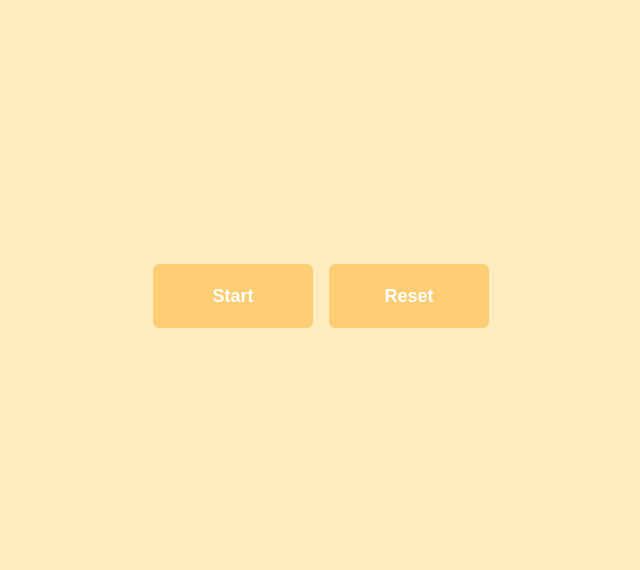
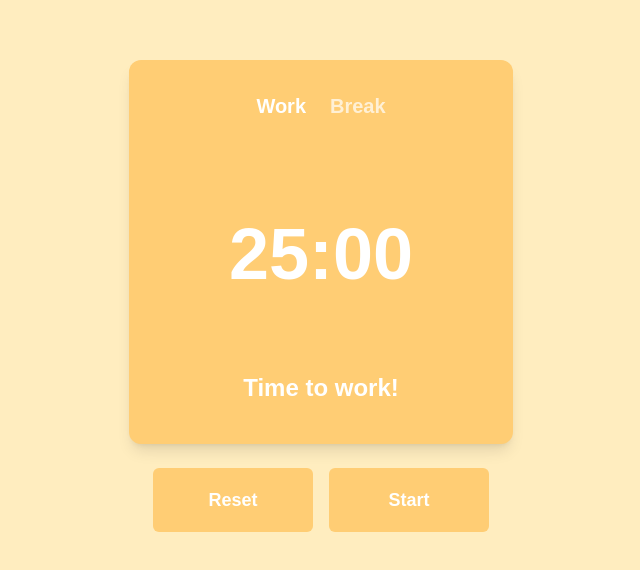
Before and after one commit to jonahjtran/Pomodoro-Timer, a Next.js app in the folder pomodoro-timer/: page / in a window 1280 px wide. Shown: the part 104-674 px from the top of the page, without its empty margins (319-959 px from the left). Built offline with nearby package versions, Linux system fonts and the light colour scheme.

Commit message:
basic timer functionality

```diff
--- a/pomodoro-timer/src/app/page.js
+++ b/pomodoro-timer/src/app/page.js
@@ -1,10 +1,168 @@
+"use client";
 import Image from "next/image";
+import React, { useEffect, useState } from "react";
 
+
+
+/**
+ * Home Component - A Pomodoro Timer application
+ *
+ * This component implements a Pomodoro technique timer with work and break modes.
+ * It allows users to start, pause, and reset the timer.
+ * Work mode is set to 25 minutes by default, and break mode is set to 10 minutes.
+ *
+ * @returns {JSX.Element} The rendered Pomodoro Timer interface
+ *
+ * State:
+ * @property {number} minutes - Current minutes remaining on the timer
+ * @property {number} seconds - Current seconds remaining on the timer
+ * @property {boolean} running - Whether the timer is currently running
+ * @property {string} mode - Current timer mode ("work" or "break")
+ *
+ * Functions:
+ * @function toggleTimer - Toggles the timer between running and paused states
+ * @function resetTimer - Resets the timer to the default time based on the current mode
+ */
+/**
+ * Pomodoro Timer Home Component
+ *
+ * A React component that implements a Pomodoro timer with work and break modes.
+ * The timer defaults to 25 minutes for work mode and 10 minutes for break mode.
+ * Users can start, pause, and reset the timer.
+ *
+ * @component
+ * @returns {JSX.Element} The rendered Pomodoro timer interface with time display and control buttons
+ */
+/**
+ * A Pomodoro Timer application component that helps users manage work and break intervals.
+ *
+ * Features:
+ * - Two modes: work (25 minutes) and break (5 minutes)
+ * - Start/pause functionality for the timer
+ * - Reset functionality to reset the current mode timer
+ * - Automatic timer display formatting (MM:SS)
+ * - Visual indication of the current mode
+ * - Responsive design with a clean user interface
+ *
+ * State:
+ * - minutes: Current minutes remaining in the timer
+ * - seconds: Current seconds remaining in the timer
+ * - running: Boolean indicating if the timer is currently running
+ * - mode: Current mode ("work" or "break")
+ *
+ * The component handles mode switching, timer countdown logic, and provides
+ * a user-friendly interface for the Pomodoro technique of time management.
+ *
+ * @returns {JSX.Element} The rendered Pomodoro Timer component
+ */
 export default function Home() {
+  const [minutes, setMinutes] = useState(25);
+  const [seconds, setSeconds] = useState(0);
+  const [running, setRunning] = useState(false);
+  const [mode, setMode] = useState("work");
+
+  useEffect(() => {
+    let interval = null;
+    if (running) { // start coutdown
+      interval = setInterval(() => { // keeps running function to ensure timing consistency
+        if (mode === "work") { // work mode
+          if (seconds > 0) { // regular second decrement
+            setSeconds(seconds - 1);
+          } else if (minutes > 0) { // end of a minute
+            setMinutes(minutes - 1);
+            setSeconds(59);
+          } else { // timer over
+            setRunning(false);
+            setMinutes(25);
+            setSeconds(0);
+          }
+        } else if (mode === "break") { // break mode
+          if (seconds > 0) { // regular second decrement
+            setSeconds(seconds - 1);
+          } else if (minutes > 0) { // end of a minute
+            setMinutes(minutes - 1);
+            setSeconds(59);
+          } else { // timer over
+            clearInterval(interval);
+            setRunning(false);
+            setMinutes(5);
+            setSeconds(0);
+          }
+        }
+      }, 1000);
+    } else if (!running && seconds != 0 || minutes != 0) {
+      clearInterval(interval);
+    }
+    return ()=> clearInterval(interval);
+  }, [running, seconds, minutes, mode]);
+
+  const toggleTimer = () => {
+    setRunning(!running);
+  }
+
+  const resetTimer = () => {
+    setRunning(false);
+    if (mode == "work") { // resetting work
+      setMinutes(25);
+      setSeconds(0);
+    } else { // reseting break
+      setMinutes(10);
+      setSeconds(0);
+    }
+  }
+
+  const displayTime = `${minutes}:${String(seconds).padStart(2, '0')}`;
+
+  const handleModeClick = (newMode) => {
+    if (mode === newMode) {
+      // If clicking on the current mode, just reset the timer
+      resetTimer();
+    } else {
+      // If clicking on a different mode, change mode and reset timer
+      setMode(newMode);
+      setRunning(false);
+      if (newMode === "work") {
+        setMinutes(25);
+        setSeconds(0);
+      } else {
+        setMinutes(5);
+        setSeconds(0);
+      }
+    }
+  };
+
   return (
-    <div className="bg-[#ffedbf] min-h-screen w-full flex items-center justify-center space-x-4">
-      <button className="bg-[#ffcd74] items-center text-center flex justify-center h-16 w-40 text-lg rounded-md p-4 text-white font-bold hover:bg-[#ffbd55] transition-colors duration-200">Start</button>
-      <button className="bg-[#ffcd74] items-center text-center flex justify-center h-16 w-40 text-lg rounded-md p-4 text-white font-bold hover:bg-[#ffbd55] transition-colors duration-200">Reset</button>
+    <div className="bg-[#ffedbf] min-h-screen w-full flex flex-col items-center justify-center space-y-6">
+      <div className="bg-[#ffcd74] rounded-xl shadow-lg p-8 w-96 h-96 text-center flex flex-col">
+        <div className="flex justify-center space-x-6 mb-4">
+          <span
+            className={`cursor-pointer text-xl font-bold transition-colors ${mode === "work" ? "text-white" : "text-white/70 hover:text-white"}`}
+            onClick={() => handleModeClick("work")}
+          >
+            Work
+          </span>
+          <span
+            className={`cursor-pointer text-xl font-bold transition-colors ${mode === "break" ? "text-white" : "text-white/70 hover:text-white"}`}
+            onClick={() => handleModeClick("break")}
+          >
+            Break
+          </span>
+        </div>
+        <div className="flex-1 flex items-center justify-center">
+          <h1 className="text-white font-bold text-7xl">{displayTime}</h1>
+        </div>
+        <div className="mb-2">
+          <h1 className="text-white font-bold text-2xl">
+            {mode === "break" ? "Time to relax!" : "Time to work!"}
+          </h1>
+        </div>
+      </div>
+      <div className="flex space-x-4">
+        <button className="bg-[#ffcd74] hover:bg-[#ffbc4d] transition-colors items-center text-center flex justify-center h-16 w-40 text-lg rounded-md p-4 text-white font-bold" onClick={resetTimer}>Reset</button>
+        <button className="bg-[#ffcd74] hover:bg-[#ffbc4d] transition-colors items-center text-center flex justify-center h-16 w-40 text-lg rounded-md p-4 text-white font-bold" onClick={toggleTimer}>
+          {running ? "Pause" : "Start"}
+        </button>
+      </div>
     </div>
   );
 }
```
